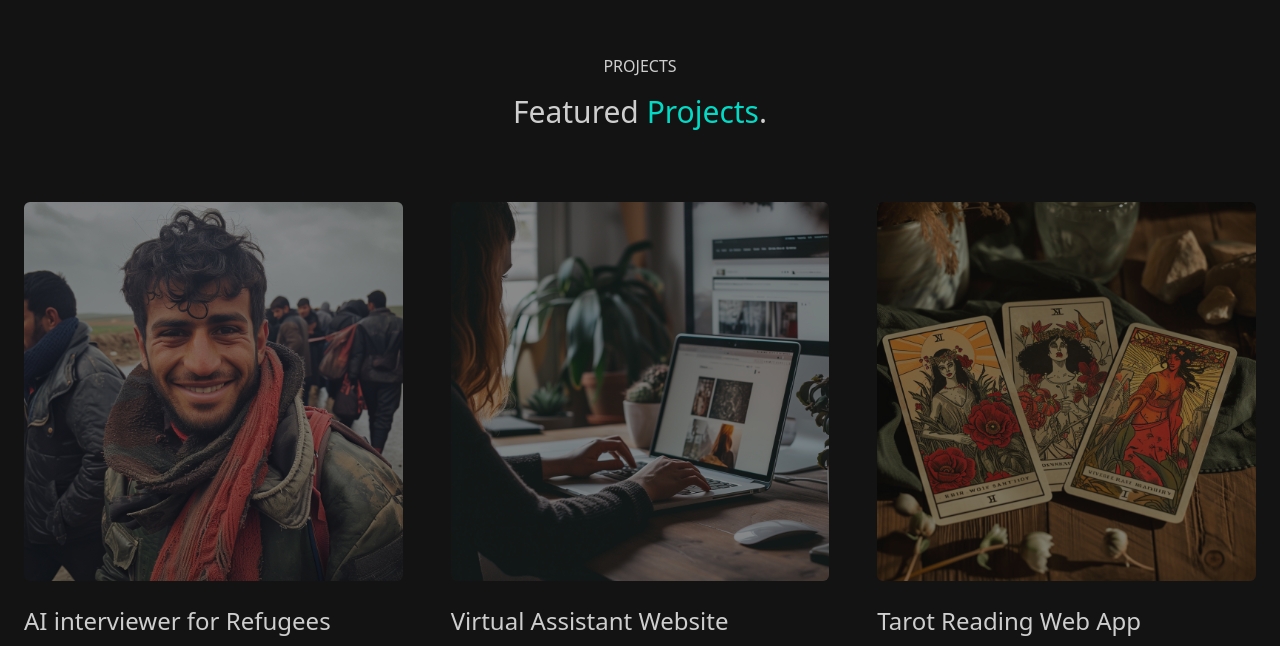
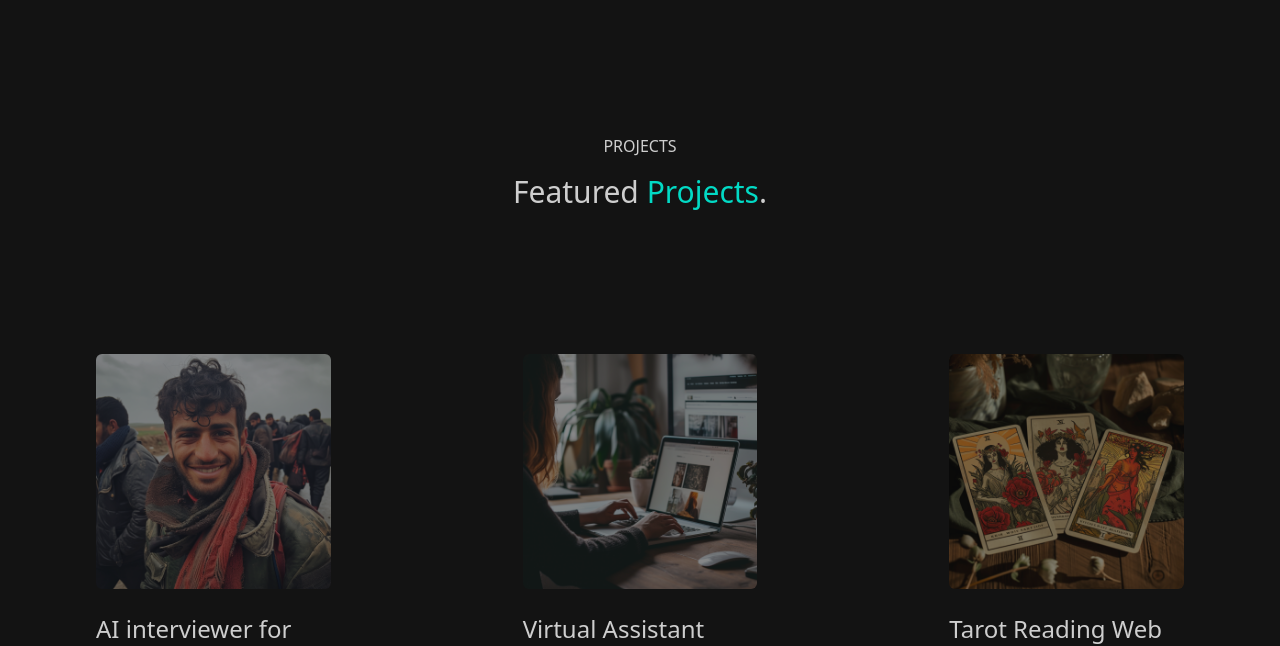
Before and after one commit to LordCail1/portfolio_front_end, a Next.js app: page / in a window 1280 px wide. Shown: the part 3417-4063 px from the top of the page. Built offline with nearby package versions, Linux system fonts and the light colour scheme; a web font is replaced by a local one.

Commit message:
FD-43 almost finished

```diff
--- a/src/components/ProjectCard/ProjectCard.tsx
+++ b/src/components/ProjectCard/ProjectCard.tsx
@@ -14,11 +14,11 @@ type Props = {
  */
 export default function ProjectCard({ src, alt, title, description }: Props) {
 	return (
-		<article className={"group lg:m-0 grow cursor-pointer py-40 px-24 hover:bg-eerie_black lg:basis-1/3 lg:p-6"}>
+		<article className={"group grow cursor-pointer p-24 hover:bg-eerie_black xl:basis-1/3"}>
 			<Image
 				src={src}
 				alt={alt}
-				className="mb-24 rounded-md opacity-50 transition group-hover:opacity-100 lg:mb-6"
+				className="mb-24 rounded-md opacity-50 transition group-hover:opacity-100 lg:mb-6 m-auto"
 			/>
 			<ProjectsSectionTitle text={title} />
 			<ProjectsSectionDescription text={description} />
--- a/src/components/ProjectsSection/ProjectsSection.tsx
+++ b/src/components/ProjectsSection/ProjectsSection.tsx
@@ -12,7 +12,7 @@ import virtualAssistantImage from "@/assets/projects/virtual-assistant.png"
 export default function ProjectsSection() {
 	return (
 		<section
-			className="relative flex flex-col items-center bg-blue_island py-20 text-xs"
+			className="relative flex flex-col items-center bg-blue_island pt-40 pb-10 text-xs"
 			id="projects"
 		>
 			<Sectiontitle>PROJECTS</Sectiontitle>
```
